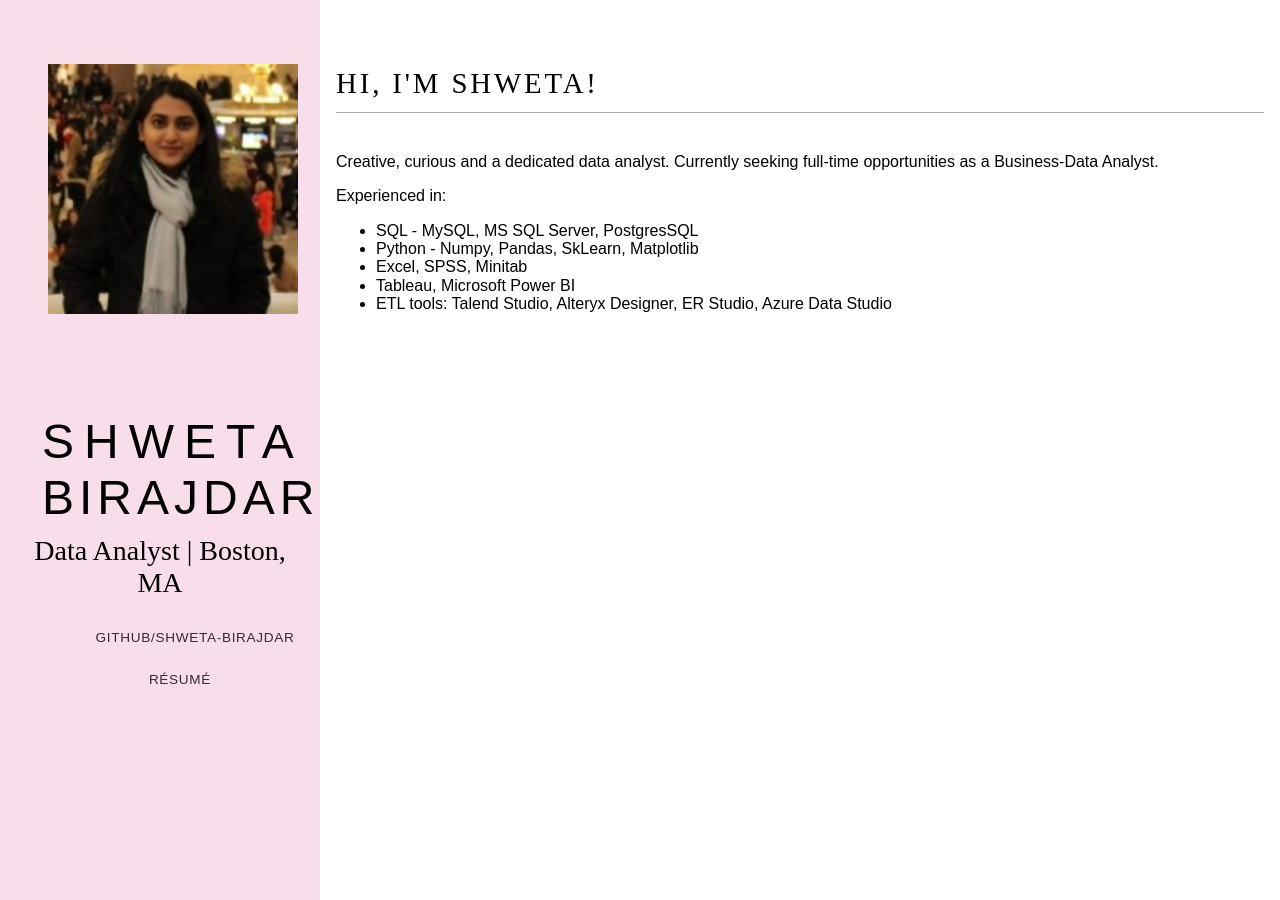
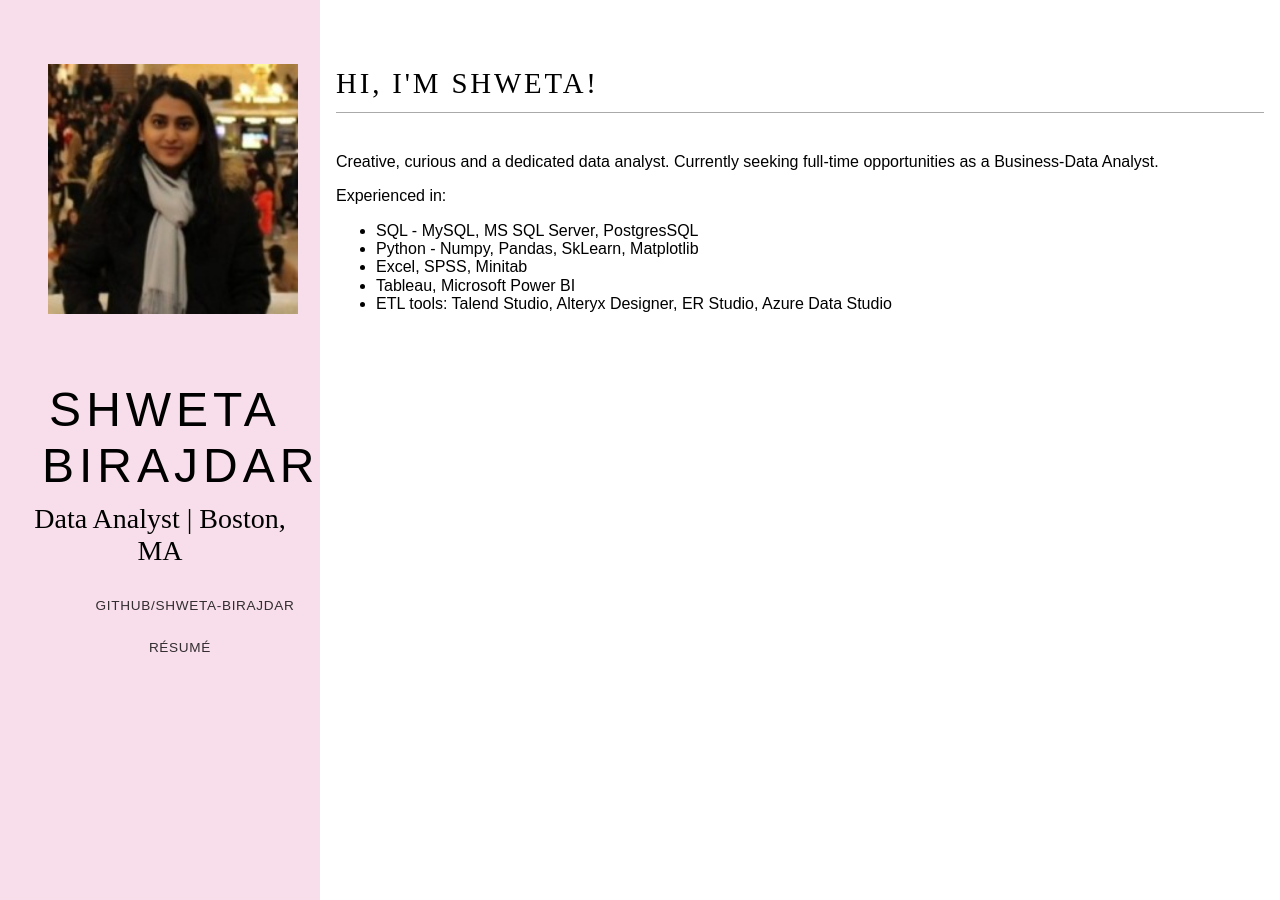
Before and after one commit to shweta-birajdar/shweta-birajdar.github.io, a Jekyll site: the page built from index.html, in a window 1280 px wide. Built offline with Jekyll 4.4.1, drawn with Linux system fonts in a browser that asks for light colours; nearby versions of some CDN libraries; some web fonts are replaced.

Commit message:
Update main.css

```diff
--- a/css/main.css
+++ b/css/main.css
@@ -125,7 +125,7 @@ pre {
     font-weight: normal;
     font-size: 48px;
     margin-left: 10px;
-    letter-spacing: 10px;
+    letter-spacing: 5px;
 }
 
 .blog-title .last-name {
@@ -260,7 +260,7 @@ pre {
         margin-left: 25%;
     }
     .header {
-        margin: 30% 2em auto;
+        margin: 4rem 2em auto;
         text-align: center;
     }
     .sidebar {
```
